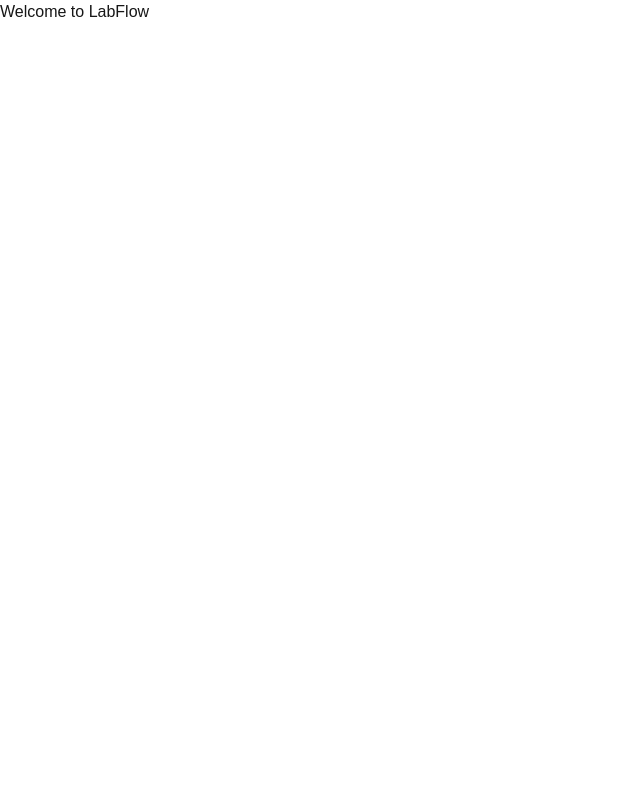
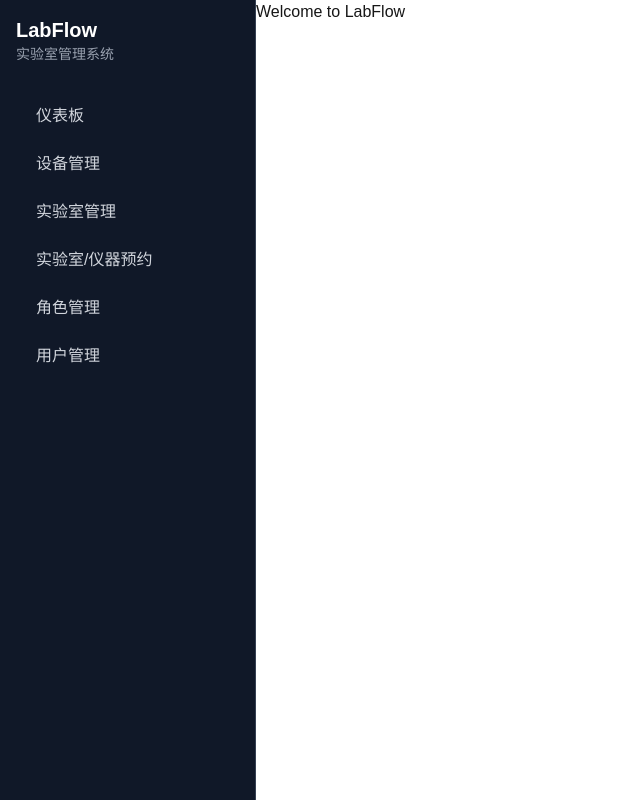
Before and after one commit to upzhuimeng/LabFlow, a Next.js app in the folder frontend/: page / in a window 1280 px wide. Shown: the whole page, without its empty margins (0-640 px from the left). Built offline with nearby package versions, Linux system fonts and the light colour scheme.

Commit message:
feat(fe|sidebar): 添加了侧边栏

```diff
--- a/frontend/app/layout.js
+++ b/frontend/app/layout.js
@@ -16,13 +16,55 @@ export const metadata = {
   description: "Lab Management System",
 };
 
+function Sidebar() {
+  return (
+    <div className="h-screen w-64 bg-gray-900 border-r border-gray-700 p-4">
+      <div className="mb-8">
+        <h1 className="text-xl font-bold text-white">LabFlow</h1>
+        <p className="text-gray-400 text-sm">实验室管理系统</p>
+      </div>
+
+      <nav className="space-y-2">
+        <a href="/dashboard" className="flex items-center p-2 text-gray-300 hover:text-white hover:bg-gray-800 rounded-lg transition-colors">
+          <span className="ml-3">仪表板</span>
+        </a>
+        <a href="/instrument" className="flex items-center p-2 text-gray-300 hover:text-white hover:bg-gray-800 rounded-lg transition-colors">
+          <span className="ml-3">设备管理</span>
+        </a>
+        <a href="/lab" className="flex items-center p-2 text-gray-300 hover:text-white hover:bg-gray-800 rounded-lg transition-colors">
+          <span className="ml-3">实验室管理</span>
+        </a>
+        <a href="/reservation" className="flex items-center p-2 text-gray-300 hover:text-white hover:bg-gray-800 rounded-lg transition-colors">
+          <span className="ml-3">实验室/仪器预约</span>
+        </a>
+        <a href="/role" className="flex items-center p-2 text-gray-300 hover:text-white hover:bg-gray-800 rounded-lg transition-colors">
+          <span className="ml-3">角色管理</span>
+        </a>
+        <a href="/user" className="flex items-center p-2 text-gray-300 hover:text-white hover:bg-gray-800 rounded-lg transition-colors">
+          <span className="ml-3">用户管理</span>
+        </a>
+      </nav>
+
+      {/*<div className="absolute bottom-4 left-4 right-4">*/}
+      {/*  <div className="p-3 bg-gray-800 rounded-lg">*/}
+      {/*    <p className="text-sm text-gray-300">当前用户</p>*/}
+      {/*    <p className="text-white">管理员</p>*/}
+      {/*  </div>*/}
+      {/*</div>*/}
+    </div>
+  );
+}
+
 export default function RootLayout({ children }) {
   return (
     <html lang="zh-CN">
       <body
         className={`${geistSans.variable} ${geistMono.variable} antialiased`}
       >
-        {children}
+      <div className="flex">
+          <Sidebar />
+          {children}
+      </div>
       </body>
     </html>
   );
```
